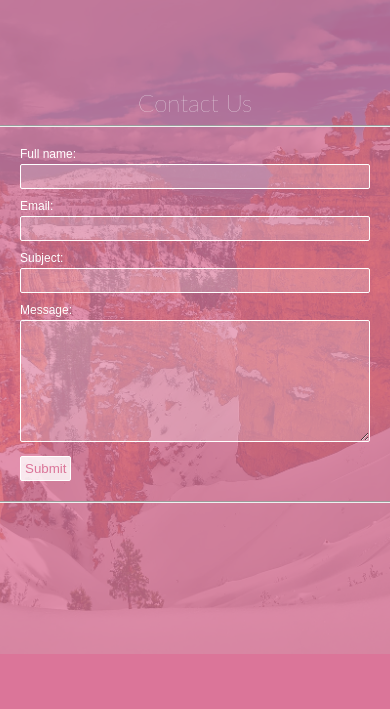
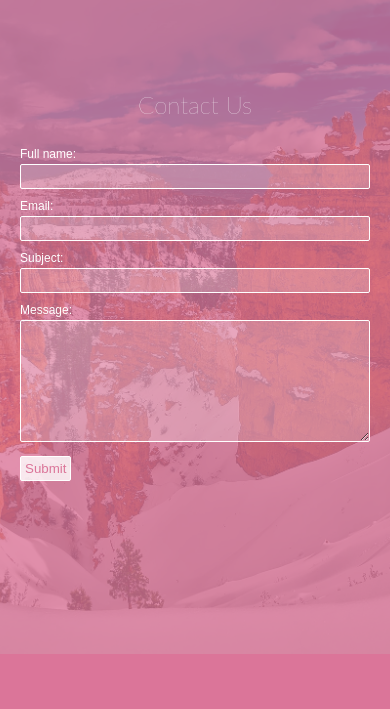
Before and after one commit to joshin-run/upss, a React app: page / in a window 390 px wide. Shown: the part 5860-6569 px from the top of the page. Built offline with nearby package versions, Linux system fonts and the light colour scheme; a web font is replaced by a local one.

Commit message:
Feat (style) contact us border removal for phone size

```diff
--- a/src/styles/_contactus.sass
+++ b/src/styles/_contactus.sass
@@ -48,8 +48,7 @@
     width: 100vw
     // width: 100vw
     padding: 20px
-    border-right: none
-    border-left: none
+    border: none
 
     .form-label
       font-size: .75em
```
Also changed, not shown: src/styles/App.css, 1 other file.
